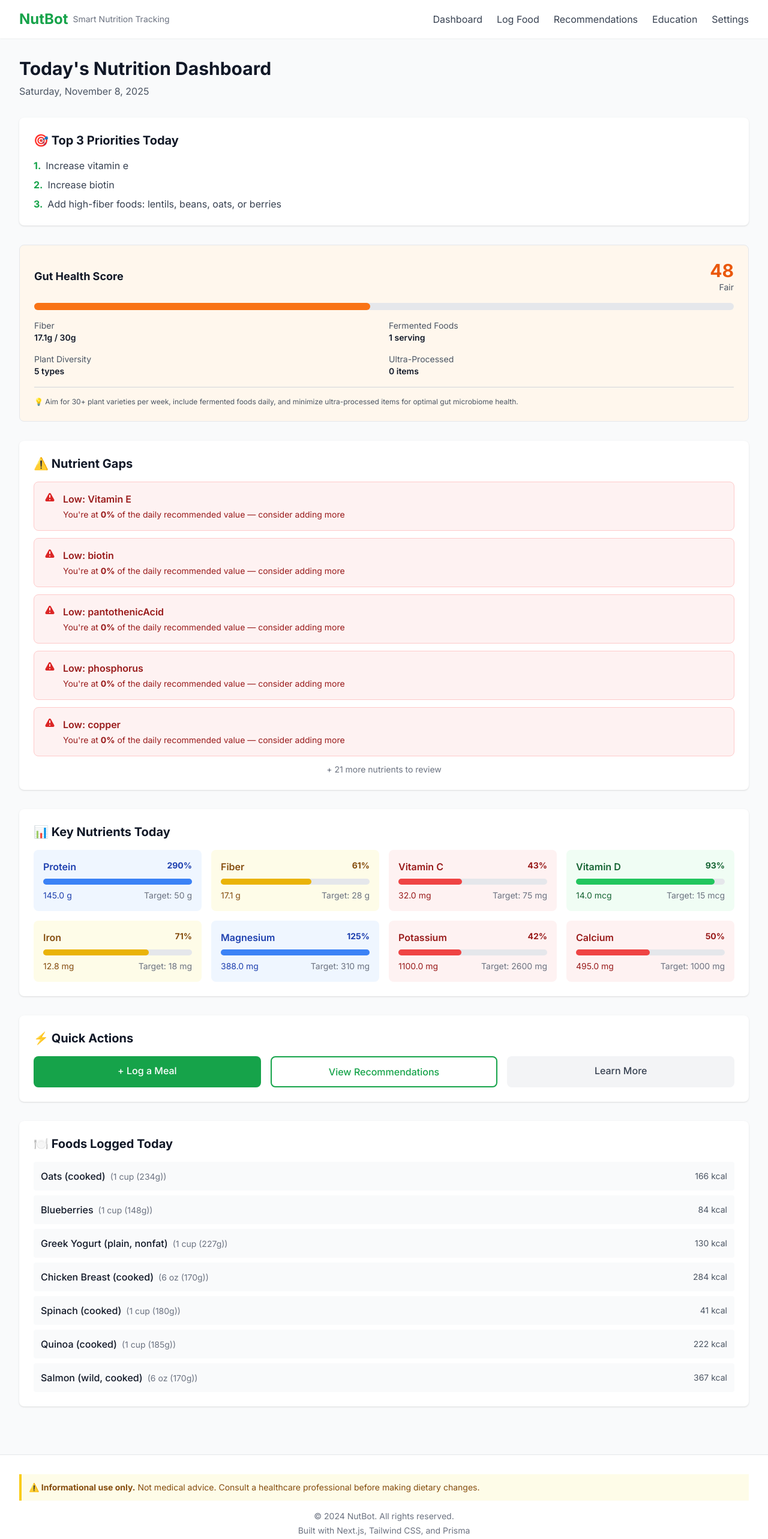
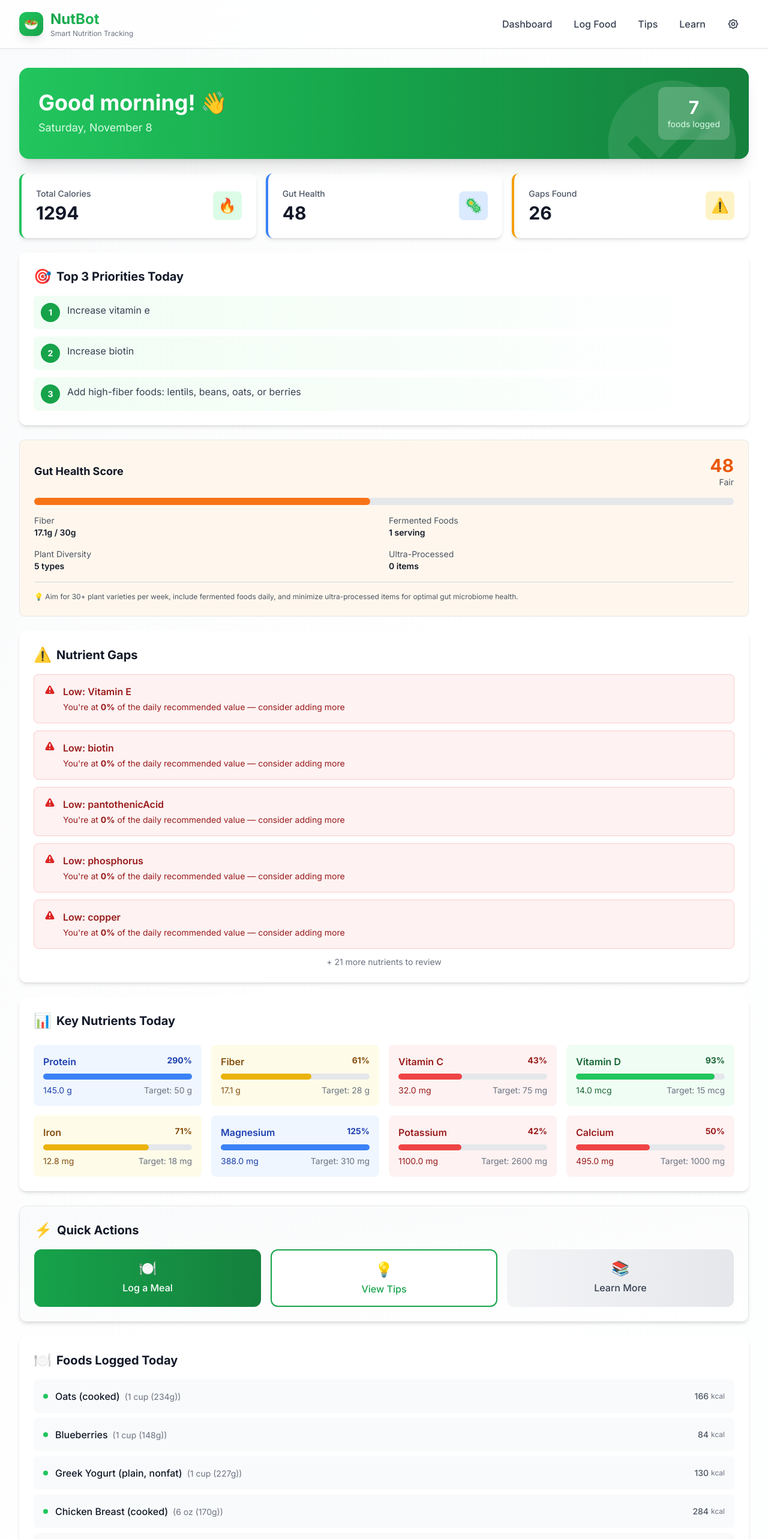
Before and after one commit to dodge1218/nutbot, a Next.js app: page /dashboard in a window 1280 px wide. Shown: the top 2566 px of the page at 60% size. Built offline with nearby package versions, Linux system fonts and the light colour scheme.

Commit message:
Major UI overhaul - modern gradient design, improved dashboard with stats cards, better navigation, and enhanced visual hierarchy

```diff
--- a/app/(site)/dashboard/page.tsx
+++ b/app/(site)/dashboard/page.tsx
@@ -1,9 +1,16 @@
 import NutrientBadge from '@/components/NutrientBadge';
 import GapAlert from '@/components/GapAlert';
 import GutHealthScore from '@/components/GutHealthScore';
-import { FOODS_DATABASE, COMMON_MEALS } from '@/data/foods';
+import { FOODS_DATABASE } from '@/data/foods';
 import { analyzeDailyIntake } from '@/lib/nutritionEngine';
 import { getDailyValues, NUTRIENT_NAMES, NUTRIENT_UNITS } from '@/lib/dailyValues';
+
+function getTimeOfDay() {
+  const hour = new Date().getHours();
+  if (hour < 12) return 'morning';
+  if (hour < 18) return 'afternoon';
+  return 'evening';
+}
 
 export default function DashboardPage() {
   // Mock data - in production, fetch from database for current user
@@ -38,37 +45,97 @@ export default function DashboardPage() {
     'calcium',
   ];
 
+  const totalCalories = sampleFoods.reduce((sum, food) => sum + (food.calories || 0), 0);
+
   return (
-    <div className="space-y-8">
-      {/* Welcome Section */}
+    <div className="space-y-6">
+      {/* Welcome Header */}
+      <div className="bg-gradient-to-r from-primary-500 via-primary-600 to-primary-700 rounded-2xl shadow-xl p-8 text-white relative overflow-hidden">
+        <div className="absolute top-0 right-0 opacity-10">
+          <svg className="w-64 h-64" fill="currentColor" viewBox="0 0 24 24">
+            <path d="M12 2C6.48 2 2 6.48 2 12s4.48 10 10 10 10-4.48 10-10S17.52 2 12 2zm-2 15l-5-5 1.41-1.41L10 14.17l7.59-7.59L19 8l-9 9z"/>
+          </svg>
+        </div>
+        <div className="relative z-10">
+          <div className="flex items-center justify-between flex-wrap gap-4">
             <div>
-        <h2 className="text-3xl font-bold text-gray-900">Today's Nutrition Dashboard</h2>
-        <p className="mt-2 text-gray-600">
+              <h2 className="text-3xl md:text-4xl font-bold">Good {getTimeOfDay()}! 👋</h2>
+              <p className="mt-2 text-primary-100 text-lg">
                 {new Date().toLocaleDateString('en-US', {
                   weekday: 'long',
-            year: 'numeric',
                   month: 'long',
                   day: 'numeric',
                 })}
               </p>
             </div>
+            <div className="bg-white/20 backdrop-blur-sm rounded-xl p-4 text-center">
+              <div className="text-3xl font-bold">{sampleFoods.length}</div>
+              <div className="text-sm text-primary-100">foods logged</div>
+            </div>
+          </div>
+        </div>
+      </div>
+
+      {/* Stats Overview */}
+      <div className="grid grid-cols-1 md:grid-cols-3 gap-4">
+        <div className="bg-white rounded-xl shadow-md p-6 border-l-4 border-primary-500">
+          <div className="flex items-center justify-between">
+            <div>
+              <p className="text-sm font-medium text-gray-600">Total Calories</p>
+              <p className="text-3xl font-bold text-gray-900 mt-1">{totalCalories}</p>
+            </div>
+            <div className="w-12 h-12 bg-primary-100 rounded-lg flex items-center justify-center">
+              <span className="text-2xl">🔥</span>
+            </div>
+          </div>
+        </div>
+
+        <div className="bg-white rounded-xl shadow-md p-6 border-l-4 border-blue-500">
+          <div className="flex items-center justify-between">
+            <div>
+              <p className="text-sm font-medium text-gray-600">Gut Health</p>
+              <p className="text-3xl font-bold text-gray-900 mt-1">{analysis.gutHealthScore.score}</p>
+            </div>
+            <div className="w-12 h-12 bg-blue-100 rounded-lg flex items-center justify-center">
+              <span className="text-2xl">🦠</span>
+            </div>
+          </div>
+        </div>
+
+        <div className="bg-white rounded-xl shadow-md p-6 border-l-4 border-warning-500">
+          <div className="flex items-center justify-between">
+            <div>
+              <p className="text-sm font-medium text-gray-600">Gaps Found</p>
+              <p className="text-3xl font-bold text-gray-900 mt-1">{analysis.gaps.length}</p>
+            </div>
+            <div className="w-12 h-12 bg-warning-100 rounded-lg flex items-center justify-center">
+              <span className="text-2xl">⚠️</span>
+            </div>
+          </div>
+        </div>
+      </div>
 
       {/* Top Priorities */}
       {analysis.topPriorities.length > 0 && (
-        <div className="bg-white rounded-lg shadow p-6">
-          <h3 className="text-xl font-bold text-gray-900 mb-4">🎯 Top 3 Priorities Today</h3>
-          <ul className="space-y-2">
+        <div className="bg-white rounded-xl shadow-md p-6">
+          <div className="flex items-center mb-4">
+            <span className="text-2xl mr-2">🎯</span>
+            <h3 className="text-xl font-bold text-gray-900">Top 3 Priorities Today</h3>
+          </div>
+          <div className="space-y-3">
             {analysis.topPriorities.map((priority, index) => (
-              <li key={index} className="flex items-start">
-                <span className="font-bold text-primary-600 mr-2">{index + 1}.</span>
-                <span className="text-gray-700">{priority}</span>
-              </li>
+              <div key={index} className="flex items-start p-3 bg-gradient-to-r from-primary-50 to-white rounded-lg">
+                <span className="flex-shrink-0 w-8 h-8 bg-primary-600 text-white rounded-full flex items-center justify-center font-bold text-sm mr-3">
+                  {index + 1}
+                </span>
+                <span className="text-gray-700 flex-1">{priority}</span>
+              </div>
             ))}
-          </ul>
+          </div>
         </div>
       )}
 
-      {/* Gut Health Score */}
+      {/* Gut Health Score - Full Component */}
       <GutHealthScore
         score={analysis.gutHealthScore.score}
         fiberGrams={analysis.gutHealthScore.fiberGrams}
@@ -78,15 +145,23 @@ export default function DashboardPage() {
       />
 
       {/* Nutrient Gaps */}
-      <div className="bg-white rounded-lg shadow p-6">
-        <h3 className="text-xl font-bold text-gray-900 mb-4">⚠️ Nutrient Gaps</h3>
+      {analysis.gaps.length > 0 && (
+        <div className="bg-white rounded-xl shadow-md p-6">
+          <div className="flex items-center mb-4">
+            <span className="text-2xl mr-2">⚠️</span>
+            <h3 className="text-xl font-bold text-gray-900">Nutrient Gaps</h3>
+          </div>
           <GapAlert gaps={analysis.gaps} maxDisplay={5} />
         </div>
+      )}
 
       {/* Key Nutrients Grid */}
-      <div className="bg-white rounded-lg shadow p-6">
-        <h3 className="text-xl font-bold text-gray-900 mb-4">📊 Key Nutrients Today</h3>
-        <div className="grid grid-cols-1 md:grid-cols-2 lg:grid-cols-4 gap-4">
+      <div className="bg-white rounded-xl shadow-md p-6">
+        <div className="flex items-center mb-6">
+          <span className="text-2xl mr-2">📊</span>
+          <h3 className="text-xl font-bold text-gray-900">Key Nutrients Today</h3>
+        </div>
+        <div className="grid grid-cols-1 sm:grid-cols-2 lg:grid-cols-4 gap-4">
           {keyNutrients.map((nutrient) => {
             const current = analysis.totals[nutrient] || 0;
             const target = (dailyValues as any)[nutrient] || 1;
@@ -108,16 +183,19 @@ export default function DashboardPage() {
 
       {/* Synergy Suggestions */}
       {analysis.synergySuggestions.length > 0 && (
-        <div className="bg-white rounded-lg shadow p-6">
-          <h3 className="text-xl font-bold text-gray-900 mb-4">💡 Smart Suggestions</h3>
+        <div className="bg-white rounded-xl shadow-md p-6">
+          <div className="flex items-center mb-4">
+            <span className="text-2xl mr-2">💡</span>
+            <h3 className="text-xl font-bold text-gray-900">Smart Synergy Tips</h3>
+          </div>
           <div className="space-y-3">
             {analysis.synergySuggestions.map((suggestion, index) => (
               <div
                 key={index}
-                className="border-l-4 border-primary-500 bg-primary-50 p-4 rounded"
+                className="border-l-4 border-blue-500 bg-blue-50 p-4 rounded-lg hover:shadow-md transition-shadow"
               >
-                <h4 className="font-semibold text-primary-900">{suggestion.message}</h4>
-                <p className="text-sm text-primary-800 mt-1">{suggestion.actionable}</p>
+                <h4 className="font-semibold text-blue-900 mb-1">{suggestion.message}</h4>
+                <p className="text-sm text-blue-800">{suggestion.actionable}</p>
               </div>
             ))}
           </div>
@@ -125,44 +203,59 @@ export default function DashboardPage() {
       )}
 
       {/* Quick Actions */}
-      <div className="bg-white rounded-lg shadow p-6">
-        <h3 className="text-xl font-bold text-gray-900 mb-4">⚡ Quick Actions</h3>
-        <div className="grid grid-cols-1 md:grid-cols-3 gap-4">
+      <div className="bg-gradient-to-br from-gray-50 to-white rounded-xl shadow-md p-6 border border-gray-200">
+        <div className="flex items-center mb-4">
+          <span className="text-2xl mr-2">⚡</span>
+          <h3 className="text-xl font-bold text-gray-900">Quick Actions</h3>
+        </div>
+        <div className="grid grid-cols-1 sm:grid-cols-3 gap-4">
           <a
             href="/log-food"
-            className="bg-primary-600 text-white px-6 py-3 rounded-lg font-medium hover:bg-primary-700 text-center"
+            className="group bg-gradient-to-r from-primary-600 to-primary-700 text-white px-6 py-4 rounded-xl font-medium hover:shadow-lg transform hover:-translate-y-0.5 transition-all text-center"
           >
-            + Log a Meal
+            <div className="text-2xl mb-1">🍽️</div>
+            <div>Log a Meal</div>
           </a>
           <a
             href="/recommendations"
-            className="bg-white border-2 border-primary-600 text-primary-600 px-6 py-3 rounded-lg font-medium hover:bg-primary-50 text-center"
+            className="group bg-white border-2 border-primary-600 text-primary-600 px-6 py-4 rounded-xl font-medium hover:bg-primary-50 hover:shadow-lg transform hover:-translate-y-0.5 transition-all text-center"
           >
-            View Recommendations
+            <div className="text-2xl mb-1">💡</div>
+            <div>View Tips</div>
           </a>
           <a
             href="/education"
-            className="bg-gray-100 text-gray-700 px-6 py-3 rounded-lg font-medium hover:bg-gray-200 text-center"
+            className="group bg-gradient-to-r from-gray-100 to-gray-200 text-gray-700 px-6 py-4 rounded-xl font-medium hover:shadow-lg transform hover:-translate-y-0.5 transition-all text-center"
           >
-            Learn More
+            <div className="text-2xl mb-1">📚</div>
+            <div>Learn More</div>
           </a>
         </div>
       </div>
 
       {/* Foods Logged Today */}
-      <div className="bg-white rounded-lg shadow p-6">
-        <h3 className="text-xl font-bold text-gray-900 mb-4">🍽️ Foods Logged Today</h3>
+      <div className="bg-white rounded-xl shadow-md p-6">
+        <div className="flex items-center mb-4">
+          <span className="text-2xl mr-2">🍽️</span>
+          <h3 className="text-xl font-bold text-gray-900">Foods Logged Today</h3>
+        </div>
         <div className="space-y-2">
           {sampleFoods.map((food, index) => (
             <div
               key={index}
-              className="flex items-center justify-between p-3 bg-gray-50 rounded"
+              className="flex items-center justify-between p-4 bg-gray-50 hover:bg-gray-100 rounded-lg transition-colors"
             >
+              <div className="flex items-center flex-1">
+                <div className="w-2 h-2 bg-primary-500 rounded-full mr-3"></div>
                 <div>
                   <span className="font-medium text-gray-900">{food.name}</span>
                   <span className="text-sm text-gray-500 ml-2">({food.servingSize})</span>
                 </div>
-              <div className="text-sm text-gray-600">{food.calories} kcal</div>
+              </div>
+              <div className="flex items-center">
+                <span className="text-sm font-medium text-gray-600">{food.calories}</span>
+                <span className="text-xs text-gray-500 ml-1">kcal</span>
+              </div>
             </div>
           ))}
         </div>
--- a/app/layout.tsx
+++ b/app/layout.tsx
@@ -18,32 +18,50 @@ export default function RootLayout({
   return (
     <html lang="en">
       <body className={inter.className}>
-        <div className="min-h-screen bg-gray-50">
+        <div className="min-h-screen bg-gradient-to-br from-gray-50 via-white to-primary-50/20">
           {/* Header */}
-          <header className="bg-white shadow-sm">
+          <header className="bg-white/80 backdrop-blur-md shadow-sm border-b border-gray-200 sticky top-0 z-50">
             <div className="max-w-7xl mx-auto px-4 sm:px-6 lg:px-8 py-4">
               <div className="flex items-center justify-between">
-                <div className="flex items-center">
-                  <h1 className="text-2xl font-bold text-primary-600">NutBot</h1>
-                  <span className="ml-2 text-sm text-gray-500">Smart Nutrition Tracking</span>
-                </div>
-                <nav className="hidden md:flex space-x-6">
-                  <a href="/dashboard" className="text-gray-700 hover:text-primary-600">
+                <a href="/dashboard" className="flex items-center space-x-3 group">
+                  <div className="w-10 h-10 bg-gradient-to-br from-primary-500 to-primary-600 rounded-xl flex items-center justify-center shadow-lg group-hover:shadow-xl transition-all">
+                    <span className="text-white font-bold text-xl">🥗</span>
+                  </div>
+                  <div>
+                    <h1 className="text-2xl font-bold bg-gradient-to-r from-primary-600 to-primary-500 bg-clip-text text-transparent">
+                      NutBot
+                    </h1>
+                    <span className="text-xs text-gray-500 hidden sm:block">Smart Nutrition Tracking</span>
+                  </div>
+                </a>
+
+                <nav className="hidden md:flex items-center space-x-1">
+                  <a href="/dashboard" className="px-4 py-2 rounded-lg text-gray-700 hover:bg-primary-50 hover:text-primary-700 transition-all font-medium">
                     Dashboard
                   </a>
-                  <a href="/log-food" className="text-gray-700 hover:text-primary-600">
+                  <a href="/log-food" className="px-4 py-2 rounded-lg text-gray-700 hover:bg-primary-50 hover:text-primary-700 transition-all font-medium">
                     Log Food
                   </a>
-                  <a href="/recommendations" className="text-gray-700 hover:text-primary-600">
-                    Recommendations
+                  <a href="/recommendations" className="px-4 py-2 rounded-lg text-gray-700 hover:bg-primary-50 hover:text-primary-700 transition-all font-medium">
+                    Tips
                   </a>
-                  <a href="/education" className="text-gray-700 hover:text-primary-600">
-                    Education
+                  <a href="/education" className="px-4 py-2 rounded-lg text-gray-700 hover:bg-primary-50 hover:text-primary-700 transition-all font-medium">
+                    Learn
                   </a>
-                  <a href="/settings" className="text-gray-700 hover:text-primary-600">
-                    Settings
+                  <a href="/settings" className="px-4 py-2 rounded-lg text-gray-700 hover:bg-gray-100 transition-all">
+                    <svg className="w-5 h-5" fill="none" stroke="currentColor" viewBox="0 0 24 24">
+                      <path strokeLinecap="round" strokeLinejoin="round" strokeWidth={2} d="M10.325 4.317c.426-1.756 2.924-1.756 3.35 0a1.724 1.724 0 002.573 1.066c1.543-.94 3.31.826 2.37 2.37a1.724 1.724 0 001.065 2.572c1.756.426 1.756 2.924 0 3.35a1.724 1.724 0 00-1.066 2.573c.94 1.543-.826 3.31-2.37 2.37a1.724 1.724 0 00-2.572 1.065c-.426 1.756-2.924 1.756-3.35 0a1.724 1.724 0 00-2.573-1.066c-1.543.94-3.31-.826-2.37-2.37a1.724 1.724 0 00-1.065-2.572c-1.756-.426-1.756-2.924 0-3.35a1.724 1.724 0 001.066-2.573c-.94-1.543.826-3.31 2.37-2.37.996.608 2.296.07 2.572-1.065z" />
+                      <path strokeLinecap="round" strokeLinejoin="round" strokeWidth={2} d="M15 12a3 3 0 11-6 0 3 3 0 016 0z" />
+                    </svg>
                   </a>
                 </nav>
+
+                {/* Mobile menu button */}
+                <button className="md:hidden p-2 rounded-lg hover:bg-gray-100">
+                  <svg className="w-6 h-6" fill="none" stroke="currentColor" viewBox="0 0 24 24">
+                    <path strokeLinecap="round" strokeLinejoin="round" strokeWidth={2} d="M4 6h16M4 12h16M4 18h16" />
+                  </svg>
+                </button>
               </div>
             </div>
           </header>
@@ -54,13 +72,13 @@ export default function RootLayout({
           </main>
 
           {/* Footer */}
-          <footer className="bg-white border-t border-gray-200 mt-12">
+          <footer className="bg-white border-t border-gray-200 mt-16">
             <div className="max-w-7xl mx-auto px-4 sm:px-6 lg:px-8 py-8">
               <LegalDisclaimer compact />
-              <div className="mt-4 text-center text-sm text-gray-500">
-                <p>© 2024 NutBot. All rights reserved.</p>
-                <p className="mt-1">
-                  Built with Next.js, Tailwind CSS, and Prisma
+              <div className="mt-6 pt-6 border-t border-gray-200 text-center text-sm text-gray-500">
+                <p>© 2025 NutBot. All rights reserved.</p>
+                <p className="mt-2 flex items-center justify-center space-x-4">
+                  <span>Built with Next.js, Tailwind CSS, and Prisma</span>
                 </p>
               </div>
             </div>
```
Lines whose indentation alone changed are shown as unchanged.
